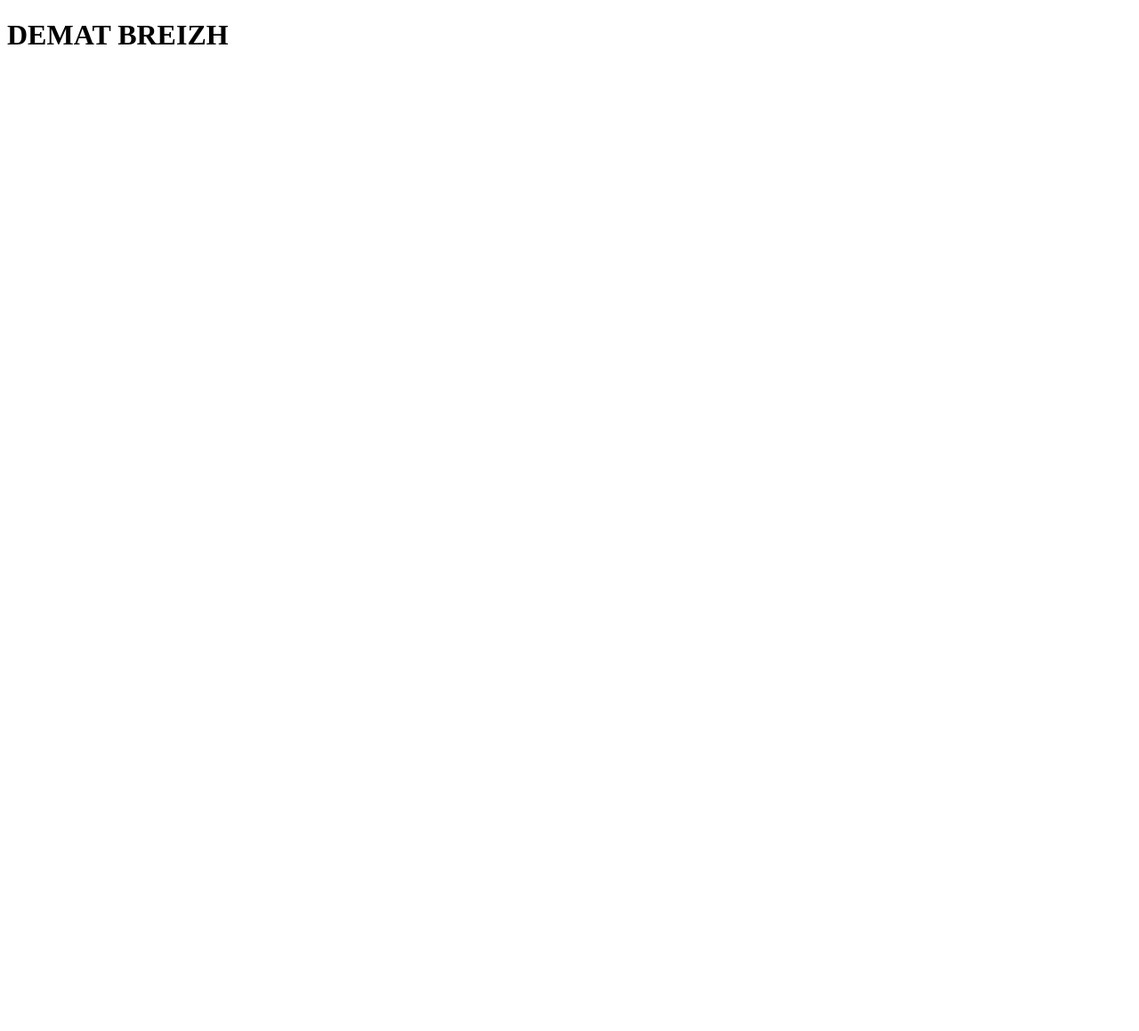
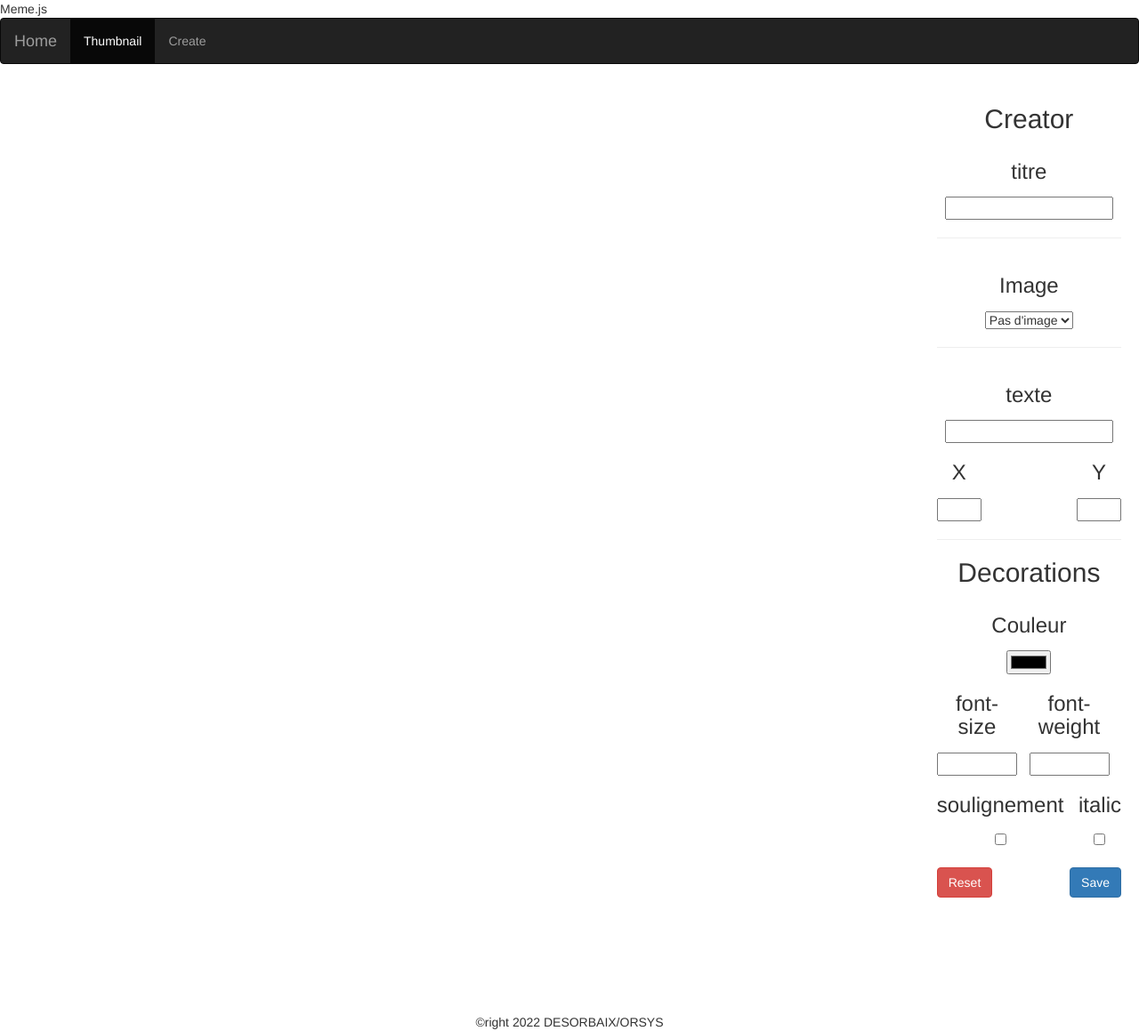
Before and after one commit to champix56/2022-11-15-JPG, a website: page index.html in a window 1280 px wide. Shown: the whole page at 89% size. Before the commit the page ends 800 px from the top, so only its background shows below. Drawn offline with nearby package versions, Linux system fonts and the light colour scheme.

Commit message:
structure principale html/css

```diff
--- a/index.html
+++ b/index.html
@@ -1,11 +1,118 @@
 <!DOCTYPE html>
 <html lang="fr">
+
 <head>
     <meta charset="UTF-8">
     <meta name="viewport" content="width=device-width, initial-scale=1.0">
     <title>Formation JPG</title>
+
+    <!-- Latest compiled and minified CSS & JS -->
+    <link rel="stylesheet" media="screen" href="/node_modules/bootstrap/dist/css/bootstrap.css">
+    <script src="//code.jquery.com/jquery.js"></script>
+    <script src="/node_modules/bootstrap/dist/js/bootstrap.js"></script>
+    <link rel="stylesheet" href="/styles/styles.css">
+
 </head>
+
 <body>
-    <h1>DEMAT BREIZH</h1>
+    <header>Meme<span id="header_dot">.</span><span id="header_js">js</span></header>
+    <nav>
+        <div class="navbar navbar-inverse">
+            <a class="navbar-brand" href="#">Home</a>
+            <ul class="nav navbar-nav">
+                <li class="active">
+                    <a href="#">Thumbnail</a>
+                </li>
+                <li>
+                    <a href="#">Create</a>
+                </li>
+            </ul>
+        </div>
+    </nav>
+    <div id="wrapper">
+        <div>
+            <svg width="100%" height="100%" viewBox="0 0 1000 1000" version="1.1" xmlns="http://www.w3.org/2000/svg"
+                xmlns:xlink="http://www.w3.org/1999/xlink">
+
+            </svg>
+        </div>
+        <div>
+            <form action="">
+                <h2>Creator</h2>
+                <label for="meme_titre">
+                    <h3>titre</h3>
+                </label><br>
+                <input type="text" name="titre" id="meme_titre">
+                <hr>
+                <label for="meme_image">
+                    <h3>Image</h3>
+                </label><br>
+                <select name="image" id="meme_image">
+                    <option value="">Pas d'image</option>
+                </select>
+                <hr>
+                <label for="meme_text">
+                    <h3>texte</h3>
+                </label><br>
+                <input type="text" name="text" id="meme_text">
+                <div class="flex-cols">
+                    <div>
+                        <label for="meme_x">
+                            <h3>X</h3>
+                        </label><br>
+                        <input class="input-small-nud" type="number" name="x" id="meme_x">
+                    </div>
+                    <div>
+                        <label for="meme_y">
+                            <h3>Y</h3>
+                        </label><br>
+                        <input class="input-small-nud" type="number" name="y" id="meme_y">
+                    </div>
+                </div>
+                <hr>
+                <h2>Decorations</h2>
+                <label for="meme_color">
+                    <h3>Couleur</h3>
+                </label><br>
+                <input type="color" name="color" id="meme_color">
+                <br>
+                <div class="flex-cols">
+                    <div>
+                        <label for="meme_fontsize">
+                            <h3>font-size</h3>
+                        </label><br>
+                        <input class="input-big-nud" type="number" name="fontsize" id="meme_fontsize" min="1">
+                    </div>
+                    <div>
+                        <label for="meme_fontweight">
+                            <h3>font-weight</h3>
+                        </label><br>
+                        <input class="input-big-nud" type="number" name="fontweight" id="meme_fontweight" min="100" max="900" step="100">
+                    </div>
+                </div>
+                <div class="flex-cols">
+                    <div>
+                        <label for="meme_underline">
+                            <h3>soulignement</h3>
+                        </label><br>
+                        <input type="checkbox" name="underline" id="meme_underline">
+                    </div>
+                    <div>
+                        <label for="meme_italic">
+                            <h3>italic</h3>
+                        </label><br>
+                        <input type="checkbox" name="italic" id="meme_italic">
+                    </div>
+                </div>
+                <br>
+                <div class="flex-cols">
+                    <button type="reset" class="btn btn-danger" >Reset</button>
+                    <button type="submit" class="btn btn-primary">Save</button>
+                </div>
+            </form>
+        </div>
+    </div>
+    <footer>&copy;right 2022 DESORBAIX/ORSYS</footer>
 </body>
+
 </html>
--- /dev/null
+++ b/styles/styles.css
@@ -0,0 +1,42 @@
+body {
+    display: flex;
+    flex-direction: column;
+    height: 95vh;
+}
+
+header, nav, footer {
+    flex: 1;
+}
+
+#wrapper {
+    flex-grow: 1;
+    display: flex;
+    text-align: center;
+    padding: 5px 20px;
+}
+
+#wrapper>*:nth-child(1) {
+    flex-grow: 1;
+}
+
+footer {
+    text-align: center;
+}
+
+/* common classes */
+.flex-cols {
+    display: flex;
+    justify-content: space-between;
+}
+
+.flex-cols>* {
+    text-align: center;
+}
+
+.input-small-nud {
+    width:50px
+}
+
+.input-big-nud {
+    width:90px
+}
```
